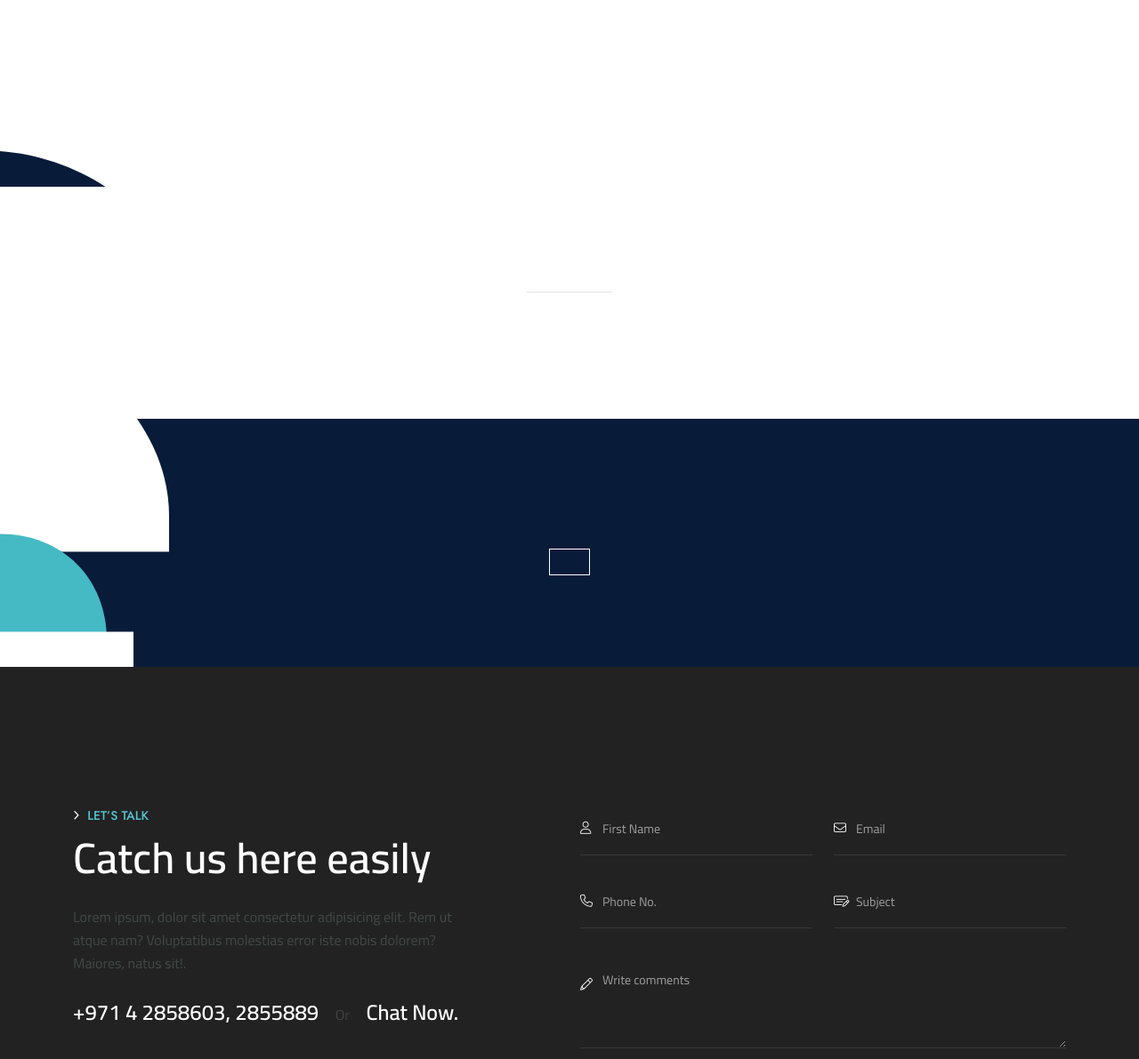
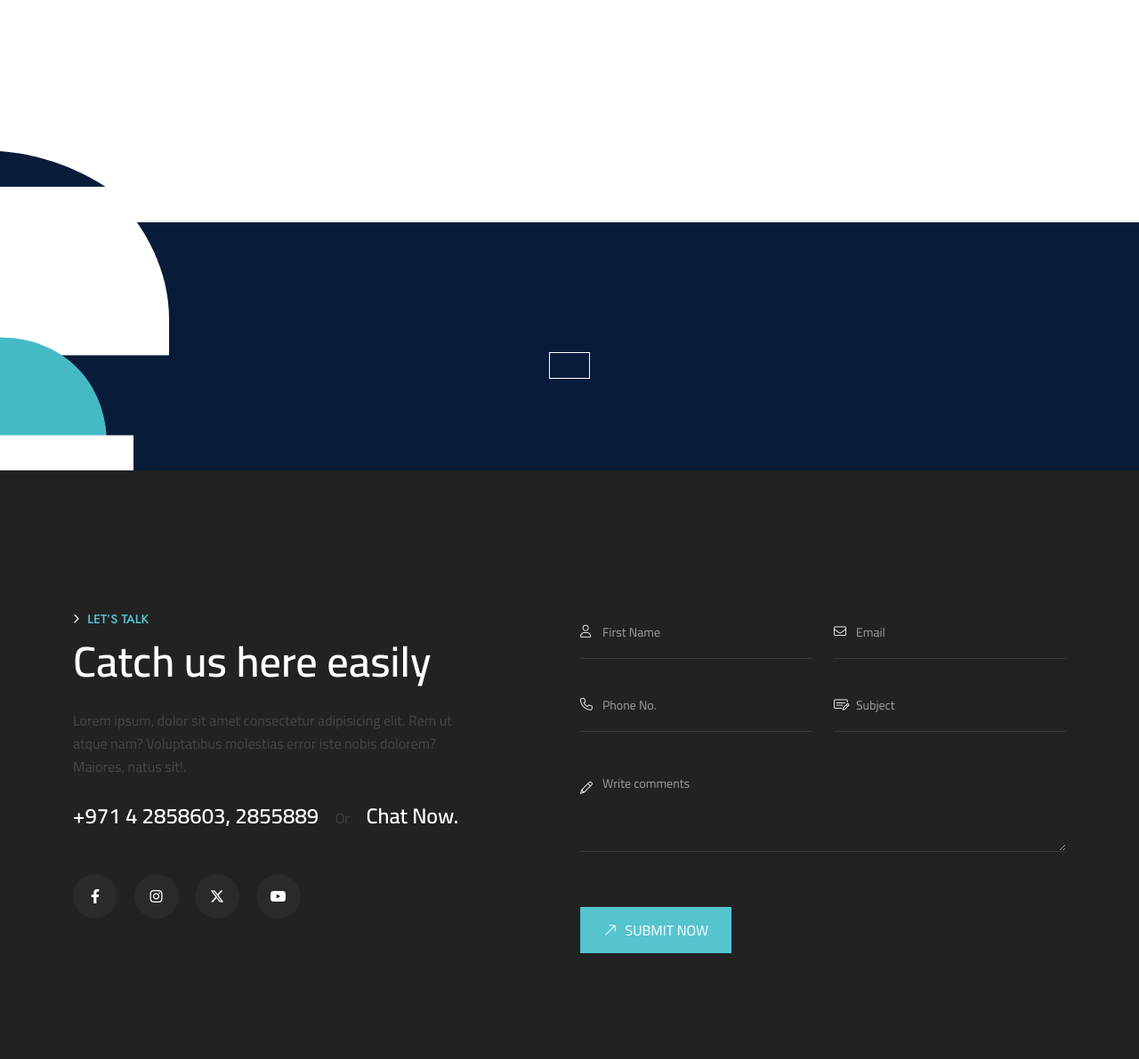
Before and after one commit to Mendim11/globe-coat, a Laravel app: template resources/views/presentation.blade.php in a window 1280 px wide. Shown: the part 734-1925 px from the top of the page at 89% size. Run offline with Laravel 12, Linux system fonts and the light colour scheme; the template is opened without the code that fills it, so the values that code supplies are empty; parts of the project's set-up code (start-up, migrations or seed data) failed here and were passed over.

Commit message:
Update presentation finishes: new images, drop gallery.
Swap finish photos, add polished/textured/smooth mineral images, and remove the presentation gallery section.

Co-authored-by: Cursor <cursoragent@cursor.com>

```diff
--- a/app/Http/Controllers/PresentationController.php
+++ b/app/Http/Controllers/PresentationController.php
@@ -3,7 +3,6 @@
 namespace App\Http\Controllers;
 
 use App\Models\Finish;
-use App\Models\GalleryImage;
 use App\Models\SiteSetting;
 use Illuminate\View\View;
 
@@ -17,11 +16,6 @@ class PresentationController extends Controller
                 ->where('is_published', true)
                 ->orderBy('sort_order')
                 ->get(),
-            'gallery' => GalleryImage::query()
-                ->orderBy('row')
-                ->orderBy('sort_order')
-                ->get()
-                ->groupBy('row'),
         ]);
     }
 }
--- a/resources/views/presentation.blade.php
+++ b/resources/views/presentation.blade.php
@@ -338,80 +338,6 @@
             }
         }
 
-        /* Gallery — staggered brick rows matching XD */
-        .gc-gallery {
-            padding: 64px 0 80px;
-            overflow: hidden;
-        }
-
-        .gc-gallery__title {
-            margin: 0;
-            text-align: center;
-            color: var(--gc-navy) !important;
-            font-size: clamp(36px, 3.5vw, 45px);
-            font-weight: 700;
-        }
-
-        .gc-gallery__rule {
-            width: 96px;
-            height: 1px;
-            margin: 14px auto 0;
-            background: #e5e5e5;
-        }
-
-        .gc-gallery__rows {
-            --gc-gap: 14px;
-            /* half-tile stagger so row 2 starts under the center of row 1's first image */
-            --gc-shift: calc((100% - (3 * var(--gc-gap))) / 9);
-            margin-top: 48px;
-            display: flex;
-            flex-direction: column;
-            gap: var(--gc-gap);
-        }
-
-        .gc-gallery__row {
-            display: grid;
-            grid-template-columns: repeat(4, minmax(0, 1fr));
-            gap: var(--gc-gap);
-            width: calc(100% - var(--gc-shift));
-            max-width: 100%;
-        }
-
-        .gc-gallery__row--offset-end {
-            margin-left: 0;
-            margin-right: auto;
-        }
-
-        .gc-gallery__row--offset-start {
-            margin-left: var(--gc-shift);
-            margin-right: 0;
-        }
-
-        .gc-gallery__row img {
-            width: 100%;
-            height: auto;
-            aspect-ratio: 1 / 1;
-            object-fit: cover;
-            display: block;
-        }
-
-        @media (max-width: 767px) {
-            .gc-gallery__rows {
-                --gc-gap: 10px;
-                --gc-shift: 0px;
-            }
-
-            .gc-gallery__row {
-                grid-template-columns: repeat(2, minmax(0, 1fr));
-                width: 100%;
-            }
-
-            .gc-gallery__row--offset-end,
-            .gc-gallery__row--offset-start {
-                margin: 0;
-            }
-        }
-
         /* CTA */
         .gc-cta {
             position: relative;
@@ -532,33 +458,6 @@
             </div>
         </div>
 
-        <section class="gc-gallery">
-            <div class="gc-shell">
-                <h2 class="gc-gallery__title">{{ $site->gallery_title }}</h2>
-                <div class="gc-gallery__rule"></div>
-                <div class="gc-gallery__rows">
-                    @php
-                        $rowOne = $gallery->get(1, collect());
-                        $rowTwo = $gallery->get(2, collect());
-                        // Fall back to a mirrored row if row 2 is empty.
-                        if ($rowTwo->isEmpty() && $rowOne->isNotEmpty()) {
-                            $rowTwo = $rowOne->reverse()->values();
-                        }
-                    @endphp
-                    <div class="gc-gallery__row gc-gallery__row--offset-end">
-                        @foreach($rowOne as $image)
-                            <img src="{{ \App\Support\Media::url($image->image) }}" alt="{{ $image->alt }}">
-                        @endforeach
-                    </div>
-                    <div class="gc-gallery__row gc-gallery__row--offset-start">
-                        @foreach($rowTwo as $image)
-                            <img src="{{ \App\Support\Media::url($image->image) }}" alt="{{ $image->alt }}">
-                        @endforeach
-                    </div>
-                </div>
-            </div>
-        </section>
-
         <section class="gc-cta">
             <div class="gc-cta__mark" aria-hidden="true">
                 <svg viewBox="0 0 280 360" width="100%" height="100%" preserveAspectRatio="xMinYMid slice">
```
Also changed, not shown: database/seeders/DatabaseSeeder.php (+6 -6 lines), public/images/polished-plaster.jpg (added), public/images/smooth-mineral-finishes.jpg (added), public/images/textured-finishes.jpg (added).
